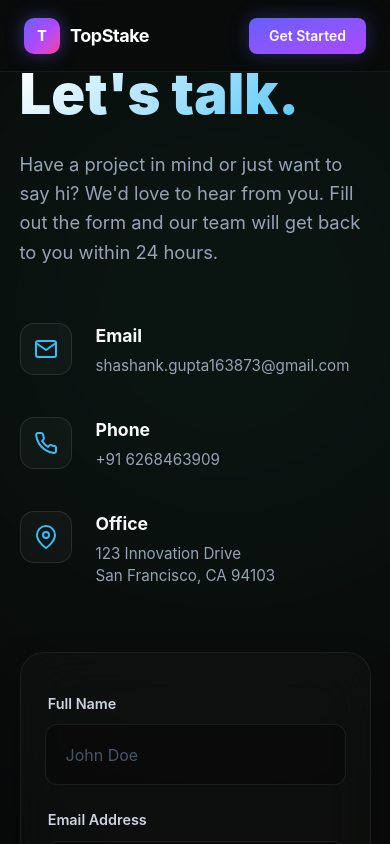
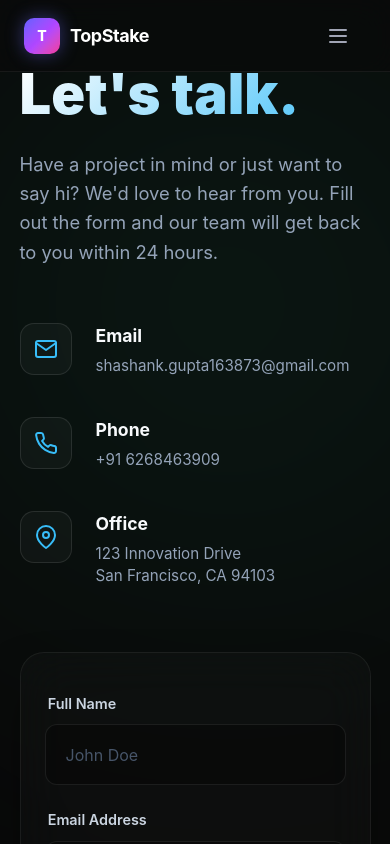
Before and after one commit to Shas1290/topstake, a Next.js app in the folder frontend/: page /contact in a window 390 px wide. Shown: the top 844 px of the page. Built offline with nearby package versions, Linux system fonts and the light colour scheme.

Commit message:
Removed metadata to fix client component error

```diff
--- a/frontend/app/contact/page.tsx
+++ b/frontend/app/contact/page.tsx
@@ -1,13 +1,37 @@
+"use client";
 import type { Metadata } from 'next';
 import Link from 'next/link';
 import styles from './contact.module.css';
 import Navbar from '@/components/Navbar';
 
-export const metadata: Metadata = {
-  title: 'Contact Us | TopStake',
-  description: 'Get in touch with the TopStake team. We are here to help you build your next big idea.',
-};
+// export const metadata: Metadata = {
+//   title: 'Contact Us | TopStake',
+//   description: 'Get in touch with the TopStake team. We are here to help you build your next big idea.',
+// };
+async function handleSubmit(e: React.FormEvent<HTMLFormElement>) {
+    e.preventDefault();
+    const form = e.currentTarget;
+    const formData = new FormData(form);
 
+    // Add your unique Web3Forms key here
+    formData.append("access_key", "856f3bd3-a34e-44f1-b413-176eb1ddd503");
+
+    try {
+      const response = await fetch("https://api.web3forms.com/submit", {
+        method: "POST",
+        body: formData
+      });
+
+      if (response.ok) {
+        alert("Message sent successfully!");
+        form.reset(); // Clears the form fields after sending
+      } else {
+        alert("Something went wrong. Please try again.");
+      }
+    } catch (error) {
+      console.error(error);
+    }
+  }
 export default function ContactPage() {
   return (
     <main className={styles.container}>
--- a/frontend/components/Navbar.tsx
+++ b/frontend/components/Navbar.tsx
@@ -25,6 +25,7 @@ const NAV_LINKS: NavLink[] = [
 export default function Navbar(): React.JSX.Element {
   const [isVisible, setIsVisible] = useState<boolean>(true);
   const [hasScrolled, setHasScrolled] = useState<boolean>(false);
+  const [isMobileMenuOpen, setIsMobileMenuOpen] = useState<boolean>(false);
   const lastScrollY = useRef<number>(0);
   const ticking = useRef<boolean>(false);
 
@@ -118,15 +119,40 @@ export default function Navbar(): React.JSX.Element {
         </span>
       </a>
 
+      {/* ── Mobile Menu Toggle ── */}
+      <button
+        className="md:hidden p-2 text-[#a1a5b5] hover:text-white transition-colors ml-auto mr-2"
+        onClick={() => setIsMobileMenuOpen(!isMobileMenuOpen)}
+        aria-label="Toggle menu"
+      >
+        <svg className="w-6 h-6" fill="none" stroke="currentColor" viewBox="0 0 24 24" xmlns="http://www.w3.org/2000/svg">
+          {isMobileMenuOpen ? (
+            <path strokeLinecap="round" strokeLinejoin="round" strokeWidth={2} d="M6 18L18 6M6 6l12 12" />
+          ) : (
+            <path strokeLinecap="round" strokeLinejoin="round" strokeWidth={2} d="M4 6h16M4 12h16M4 18h16" />
+          )}
+        </svg>
+      </button>
+
       {/* ── Nav Links ── */}
-      <ul className="flex items-center gap-1 list-none m-0 p-0">
+      <ul
+        className={[
+          "flex flex-col md:flex-row items-center gap-4 md:gap-1 list-none m-0 p-6 md:p-0",
+          "absolute md:static top-[72px] left-0 w-full md:w-auto",
+          "bg-[rgba(10,10,10,0.95)] md:bg-transparent backdrop-blur-[18px] md:backdrop-blur-none",
+          "border-b border-white/[0.06] md:border-none",
+          "transition-all duration-300 ease-in-out origin-top",
+          isMobileMenuOpen ? "scale-y-100 opacity-100" : "scale-y-0 opacity-0 md:scale-y-100 md:opacity-100",
+        ].join(" ")}
+      >
         {NAV_LINKS.map((link) => (
-          <li key={link.href} className="hidden md:block">
+          <li key={link.href} className="w-full md:w-auto text-center">
             <a
               href={link.href}
+              onClick={() => setIsMobileMenuOpen(false)}
               className={[
-                "relative inline-block px-4 py-2 rounded-lg",
-                "text-sm font-medium text-[#a1a5b5] no-underline",
+                "relative inline-block px-4 py-2 rounded-lg w-full md:w-auto",
+                "text-base md:text-sm font-medium text-[#a1a5b5] no-underline",
                 "transition-colors duration-200",
                 "hover:text-white hover:bg-white/[0.04]",
                 // Animated underline
@@ -143,13 +169,14 @@ export default function Navbar(): React.JSX.Element {
         ))}
 
         {/* CTA */}
-        <li>
+        <li className="w-full md:w-auto text-center mt-2 md:mt-0 md:ml-2">
           <a
             href="/explore"
+            onClick={() => setIsMobileMenuOpen(false)}
             className={[
-              "ml-2 inline-block px-5 py-2 rounded-lg",
+              "inline-block px-5 py-3 md:py-2 rounded-lg w-[calc(100%-2rem)] md:w-auto",
               "bg-gradient-to-br from-indigo-500 to-purple-500",
-              "text-white text-sm font-semibold no-underline",
+              "text-white text-base md:text-sm font-semibold no-underline",
               "shadow-[0_0_20px_rgba(99,102,241,0.3)]",
               "transition-all duration-200",
               "hover:-translate-y-0.5",
```
